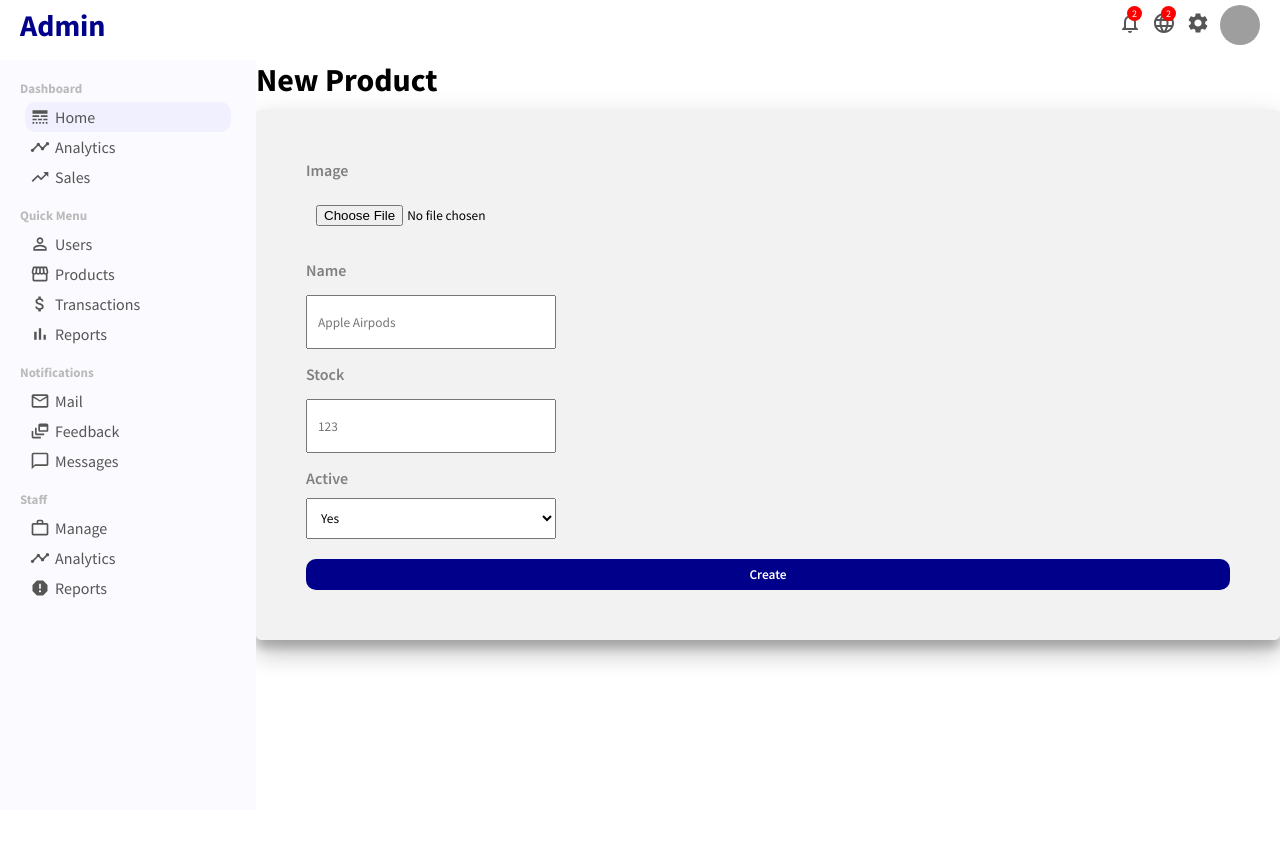
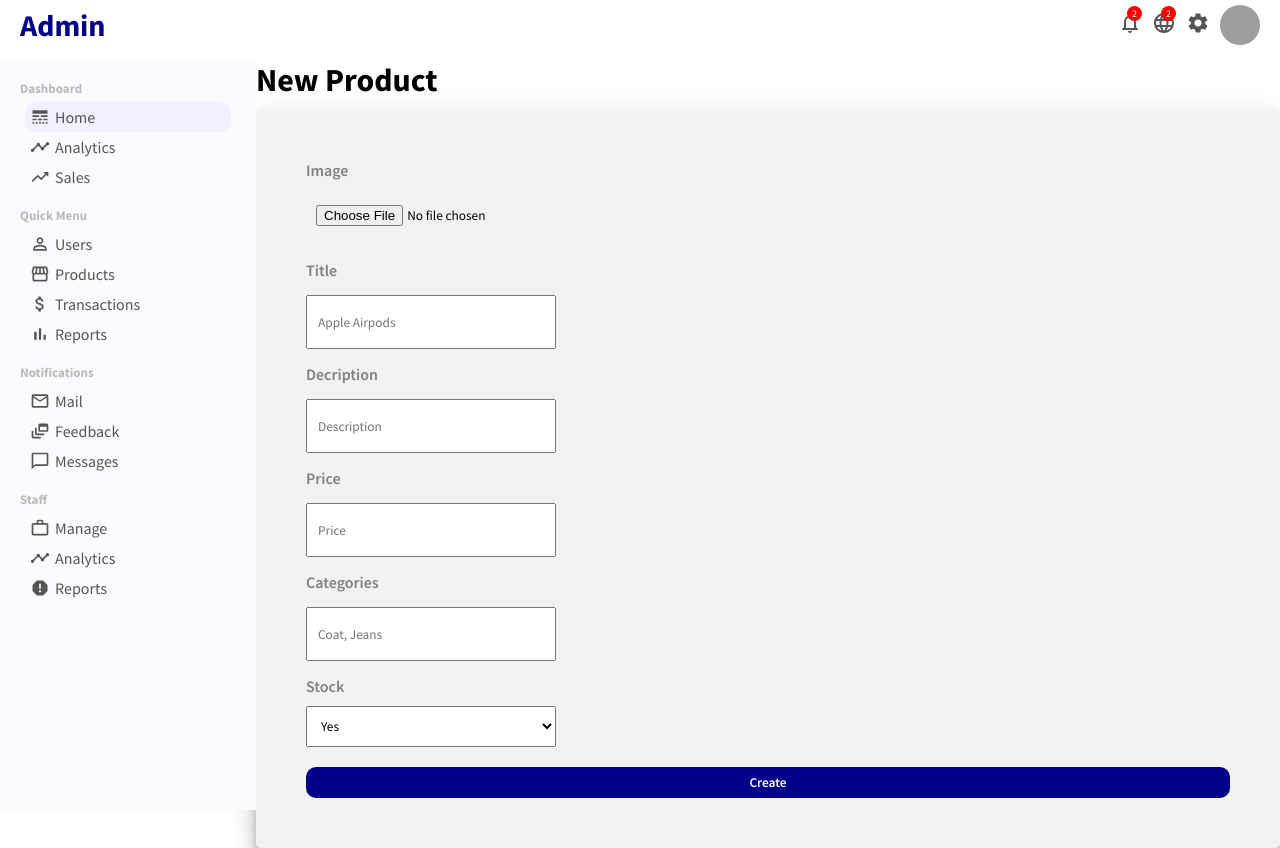
Before and after one commit to Mar-Issah/MERN-Full-Stack-Ecommerce, a React (Create React App) app in the folder react-admin/: page /newproduct in a window 1280 px wide. Before the commit the page ends 810 px from the top, so only its background shows below. Built offline with nearby package versions, Linux system fonts and the light colour scheme; no server answers; grey boxes are pictures that could not be loaded.

Commit message:
Install firebase

```diff
--- a/react-admin/package.json
+++ b/react-admin/package.json
@@ -11,6 +11,7 @@
     "@testing-library/react": "^11.1.0",
     "@testing-library/user-event": "^12.1.10",
     "axios": "^0.26.1",
+    "firebase": "^9.6.11",
     "react": "^17.0.2",
     "react-dom": "^17.0.2",
     "react-redux": "^8.0.0",
--- a/react-admin/src/pages/newProduct/NewProduct.jsx
+++ b/react-admin/src/pages/newProduct/NewProduct.jsx
@@ -1,30 +1,61 @@
-import "./newProduct.css";
+import './newProduct.css';
+import { useState } from 'react';
 
+//shows how to handle multple inputs in one state
+//categories are seperated because it is an array
 export default function NewProduct() {
+  const [inputs, setInputs] = useState({});
+  const [file, setFile] = useState(null);
+  const [cat, setCat] = useState([]);
+
+  //handling muliple inputs using name
+  //prev; make sure it doesnt reuturn a new object since there are multiple fields
+  //make sure name are exact name in db
+  const handleChange = (e) => {
+    console.log(e);
+    setInputs((prev) => {
+      return { ...prev, [e.target.name]: e.target.value };
+    });
+  };
+  //use the split method to  seprate the CSV
+  const handleCategories = (e) => {
+    setCat(e.target.value.split(','));
+  };
+  console.log(inputs);
+  console.log(cat);
+
   return (
-    <div className="newProduct">
-      <h1 className="addProductTitle">New Product</h1>
-      <form className="addProductForm">
-        <div className="addProductItem">
+    <div className='newProduct'>
+      <h1 className='addProductTitle'>New Product</h1>
+      <form className='addProductForm'>
+        <div className='addProductItem'>
           <label>Image</label>
-          <input type="file" id="file" />
+          <input type='file' id='file' onChange={(e) => setFile(e.target.files)[0]} />
         </div>
-        <div className="addProductItem">
-          <label>Name</label>
-          <input type="text" placeholder="Apple Airpods" />
+        <div className='addProductItem'>
+          <label>Title</label>
+          <input name='title' type='text' placeholder='Apple Airpods' onChange={handleChange} />
         </div>
-        <div className="addProductItem">
+        <div className='addProductItem'>
+          <label>Decription</label>
+          <input name='desc' type='text' placeholder='Description' onChange={handleChange} />
+        </div>
+        <div className='addProductItem'>
+          <label>Price</label>
+          <input name='price' type='text' placeholder='Price' onChange={handleChange} />
+        </div>
+        <div className='addProductItem'>
+          <label>Categories</label>
+          <input type='text' placeholder='Coat, Jeans' onChange={handleCategories} />
+        </div>
+        <div className='addProductItem'>
           <label>Stock</label>
-          <input type="text" placeholder="123" />
-        </div>
-        <div className="addProductItem">
-          <label>Active</label>
-          <select name="active" id="active">
-            <option value="yes">Yes</option>
-            <option value="no">No</option>
+          <select name='inStock' onChange={handleChange}>
+            <option value='true'>Yes</option>
+            <option value='false'>No</option>
           </select>
         </div>
-        <button className="addProductButton">Create</button>
+        <button className='addProductButton'>Create</button>
       </form>
     </div>
   );
```
Also changed, not shown: react-admin/src/firebase.js (added), 2 other files (tests, documents, lock files or other folders).
